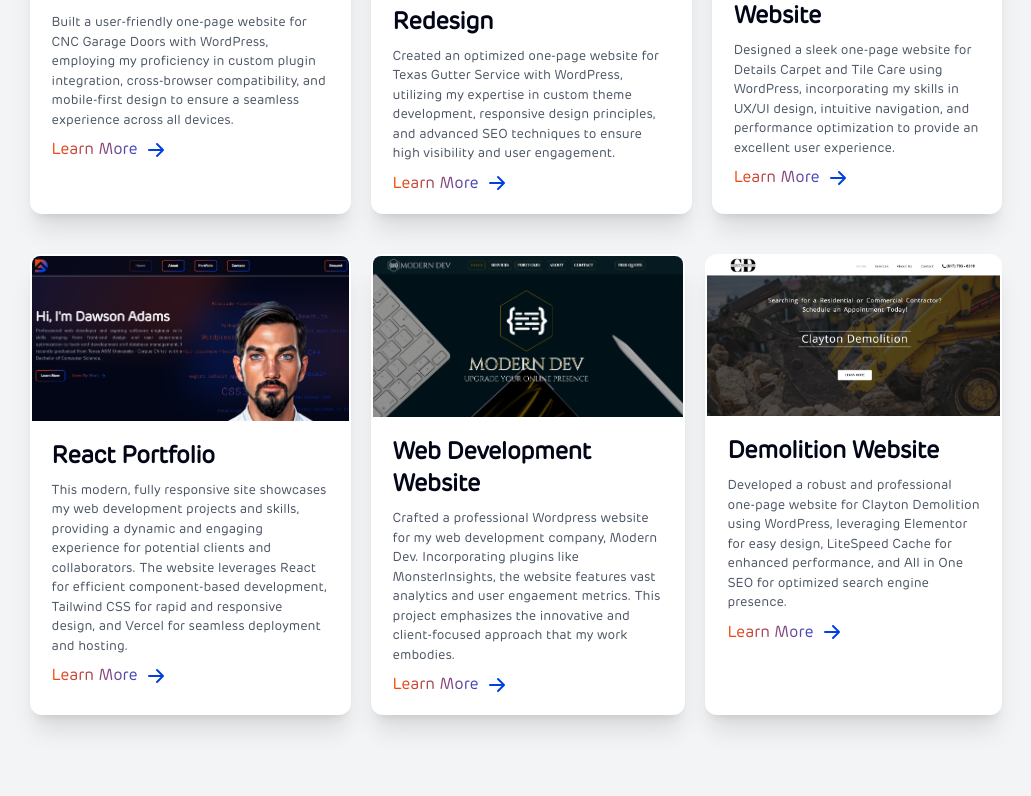
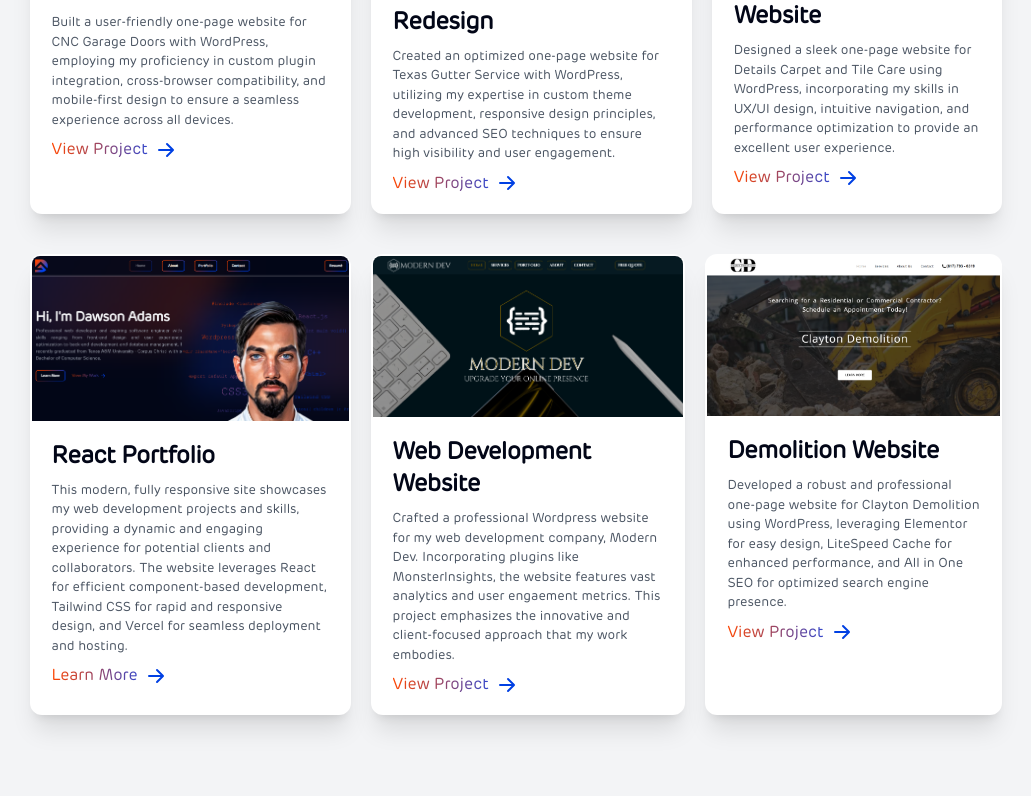
Before and after one commit to Dawson-21/React-Portfolio, a React (Vite) app in the folder react-portfolio/: page /portfolio in a window 1280 px wide. Shown: the part 1180-1976 px from the top of the page, without its empty margins (124-1155 px from the left). Built offline with nearby package versions, Linux system fonts and the light colour scheme.

Commit message:
fix(card): create hyperlinks for external projects

```diff
--- a/react-portfolio/src/components/Button.tsx
+++ b/react-portfolio/src/components/Button.tsx
@@ -10,7 +10,7 @@ function Button({ children, currentPage }: Props) {
     });
   };
 
-  let style = currentPage ? "opacity-40" : "opacity-100";
+  let style = currentPage ? "opacity-60" : "opacity-100";
 
   return (
     <>
--- a/react-portfolio/src/components/Card.tsx
+++ b/react-portfolio/src/components/Card.tsx
@@ -1,4 +1,3 @@
-import { Link } from "react-router-dom";
 import Button2 from "./Button2";
 
 interface Props {
@@ -6,31 +5,32 @@ interface Props {
   alt: string;
   title: string;
   desc?: string;
+  btn?: string;
+  link?: string;
+  newPage?: boolean;
 }
 
-function Card({ img, alt, title, desc }: Props) {
+function Card({ img, alt, title, desc, btn, link, newPage }: Props) {
   return (
     <>
-      <Link to="#">
+      <a href={link ? link : "#"} target={newPage ? "_blank" : ""} rel="noreferrer" className="group">
         <img className="rounded-t-lg" src={img} alt={alt} />
-      </Link>
+      </a>
 
       <div className="p-5 pb-2">
-        <Link to="#">
-          <h5 className="lg:text-2xl text-lg font-myFont font-bold tracking-tight text-dark dark:text-white">
-            {title}
-          </h5>
-        </Link>
+        <h5 className="lg:text-2xl text-lg font-myFont font-bold tracking-tight text-dark dark:text-white">
+          {title}
+        </h5>
 
         <p className="mt-2 mb-2 font-myFont text-[13px] text-gray-600 dark:text-gray-300">
           {desc}
         </p>
 
-        <Link to="#">
+        <a href={link ? link : "#"} target={newPage ? "_blank" : ""} rel="noreferrer" className="group">
           <div className="mb-2 hover:scale-[1.15] hover:translate-x-5 transition duration-500 ease-in-out font-myFont">
-            <Button2>Learn More</Button2>
+            <Button2>{btn ? btn : "Learn More"}</Button2>
           </div>
-        </Link>
+        </a>
       </div>
     </>
   );
--- a/react-portfolio/src/pages/Home.tsx
+++ b/react-portfolio/src/pages/Home.tsx
@@ -81,6 +81,8 @@ export default function Home() {
               title="Portfolio Website"
               desc="This responsive site, built with React, Tailwind, and Vercel, showcases my web development projects and skills, providing
               a dynamic and engaging experience for potential clients and collaborators."
+              link="#"
+              newPage={false}
             />
           </div>
           <div className="md:max-w-[33%] sm:mt-0 mt-5 rounded-xl shadow-xl dark:shadow-none bg-white dark:bg-dark dark:border-light border-white border-2">
@@ -90,6 +92,9 @@ export default function Home() {
               title="Web Development Website"
               desc="Crafted a professional Wordpress website for my web development company, Modern Dev. Incorporating plugins like MonsterInsights,
               the website features vast analytics and user engaement metrics."
+              btn="View Project"
+              link="https://moderndev.pro"
+              newPage={true}
             />
           </div>
           <div className="block sm:hidden md:block md:max-w-[33%] sm:mt-0 mt-5 rounded-xl shadow-xl dark:shadow-none bg-white dark:bg-dark dark:border-light border-white border-2">
@@ -99,6 +104,9 @@ export default function Home() {
               title="Gutter Business Website"
               desc="Clean one-page website for Texas Gutter Service, utilizing my expertise in custom theme development,
               responsive design principles, and advanced SEO techniques to ensure high visibility and user engagement."
+              btn="View Project"
+              link="https://texasgutterservice.com"
+              newPage={true}
             />
           </div>
         </div>
--- a/react-portfolio/src/pages/Portfolio.tsx
+++ b/react-portfolio/src/pages/Portfolio.tsx
@@ -79,6 +79,9 @@ export default function Portfolio() {
               title="Local Business Website"
               desc="Built a user-friendly one-page website for CNC Garage Doors with WordPress, employing my proficiency in custom plugin integration,
               cross-browser compatibility, and mobile-first design to ensure a seamless experience across all devices."
+              btn="View Project"
+              link="https://cncgaragedoors.com"
+              newPage={true}
             />
           </div>
           <div className="md:max-w-[33%] sm:mt-0 mt-5 rounded-xl shadow-xl dark:shadow-none bg-white dark:bg-dark dark:border-light border-white border-2">
@@ -88,6 +91,9 @@ export default function Portfolio() {
               title="Fresh Website + Brand Redesign"
               desc="Created an optimized one-page website for Texas Gutter Service with WordPress, utilizing my expertise in custom theme development,
               responsive design principles, and advanced SEO techniques to ensure high visibility and user engagement."
+              btn="View Project"
+              link="https://texasgutterservice.com"
+              newPage={true}
             />
           </div>
           <div className="block sm:hidden md:block md:max-w-[33%] sm:mt-0 mt-5 rounded-xl shadow-xl dark:shadow-none bg-white dark:bg-dark dark:border-light border-white border-2">
@@ -97,6 +103,9 @@ export default function Portfolio() {
               title="Vegas Carpet Cleaning Website"
               desc="Designed a sleek one-page website for Details Carpet and Tile Care using WordPress, incorporating my skills in UX/UI design, intuitive
               navigation, and performance optimization to provide an excellent user experience."
+              btn="View Project"
+              link="https://detailscarpetandtilecare.com"
+              newPage={true}
             />
           </div>
         </div>
@@ -110,6 +119,8 @@ export default function Portfolio() {
               desc="This modern, fully responsive site showcases my web development projects and skills, providing a dynamic and engaging experience
               for potential clients and collaborators. The website leverages React for efficient component-based development, Tailwind CSS for rapid
               and responsive design, and Vercel for seamless deployment and hosting."
+              link="#"
+              newPage={false}
             />
           </div>
           <div className="md:max-w-[33%] sm:mt-0 mt-5 rounded-xl shadow-xl dark:shadow-none bg-white dark:bg-dark dark:border-light border-white border-2">
@@ -119,6 +130,9 @@ export default function Portfolio() {
               title="Web Development Website"
               desc="Crafted a professional Wordpress website for my web development company, Modern Dev. Incorporating plugins like MonsterInsights,
               the website features vast analytics and user engaement metrics. This project emphasizes the innovative and client-focused approach that my work embodies."
+              btn="View Project"
+              link="https://moderndev.pro"
+              newPage={true}
             />
           </div>
           <div className="block sm:hidden md:block md:max-w-[33%] sm:mt-0 mt-5 rounded-xl shadow-xl dark:shadow-none bg-white dark:bg-dark dark:border-light border-white border-2">
@@ -128,6 +142,9 @@ export default function Portfolio() {
               title="Demolition Website"
               desc="Developed a robust and professional one-page website for Clayton Demolition using WordPress, leveraging Elementor for easy design,
               LiteSpeed Cache for enhanced performance, and All in One SEO for optimized search engine presence."
+              btn="View Project"
+              link="https://claytondemolition.com"
+              newPage={true}
             />
           </div>
         </div>
```
